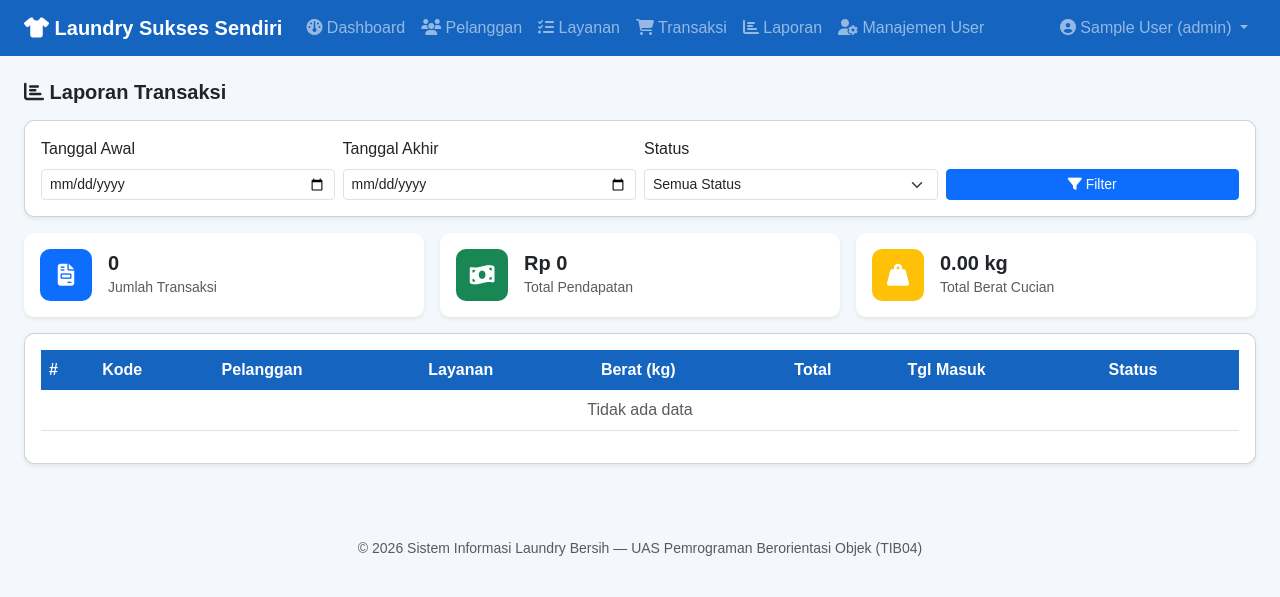
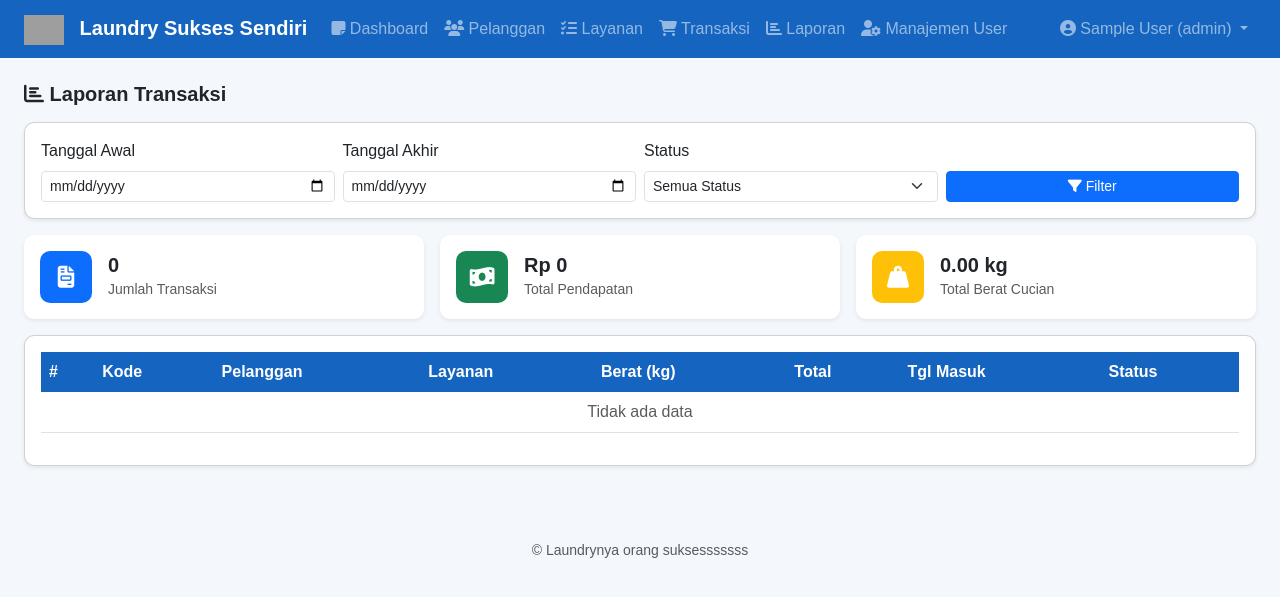
Before and after one commit to lambardoo/PROJEK-UAS-PBO-LAUNDRY, a Flask app: page /laporan in a window 1280 px wide. Shown: the top 597 px of the page. Run offline with Flask 3, Linux system fonts and the light colour scheme; the visitor is signed in with stand-in values (Sample User, id 1); data that the repository does not hold is empty; grey boxes are pictures that could not be loaded.

Commit message:
repolusi

```diff
--- a/templates/base.html
+++ b/templates/base.html
@@ -14,7 +14,7 @@
 <nav class="navbar navbar-expand-lg navbar-dark" style="background-color:#1565c0;">
     <div class="container-fluid px-4">
         <a class="navbar-brand fw-bold" href="{{ url_for('dashboard.index') }}">
-            <i class="fa-solid fa-shirt"></i> Laundry Sukses Sendiri
+        <img src="https://i.pinimg.com/736x/f3/41/fb/f341fb1954e049f41dc6192a3cafb785.jpg" alt="Logo" style="height: 30px; margin-right: 10px; vertical-align: middle;"> Laundry Sukses Sendiri
         </a>
         <button class="navbar-toggler" type="button" data-bs-toggle="collapse" data-bs-target="#navMenu">
             <span class="navbar-toggler-icon"></span>
@@ -23,7 +23,7 @@
             <ul class="navbar-nav me-auto">
                 <li class="nav-item">
                     <a class="nav-link" href="{{ url_for('dashboard.index') }}">
-                        <i class="fa-solid fa-gauge"></i> Dashboard
+                        <i class="fa-solid fa-sticky-note"></i> Dashboard
                     </a>
                 </li>
                 <li class="nav-item">
@@ -90,7 +90,7 @@
 </div>
 
 <footer class="text-center text-muted py-4 mt-5">
-    <small>&copy; 2026 Sistem Informasi Laundry Bersih &mdash; UAS Pemrograman Berorientasi Objek (TIB04)</small>
+    <small>&copy; Laundrynya orang suksesssssss</small>
 </footer>
 
 <script src="https://cdn.jsdelivr.net/npm/bootstrap@5.3.0/dist/js/bootstrap.bundle.min.js"></script>
--- a/templates/login.html
+++ b/templates/login.html
@@ -15,7 +15,7 @@
         <div class="card-body p-4">
 
             <div class="text-center mb-4">
-                <i class="fa-solid fa-shirt fa-3x text-primary"></i>
+               <img src="https://i.pinimg.com/736x/f3/41/fb/f341fb1954e049f41dc6192a3cafb785.jpg" alt="Logo" style="display: block; margin: 0 auto 15px auto; width: 100px;">
                 <h4 class="mt-2 fw-bold">Laundry Sukses Sendiri</h4>
                 <p class="text-muted small">Laundry Orang Sukses</p>
             </div>
```
